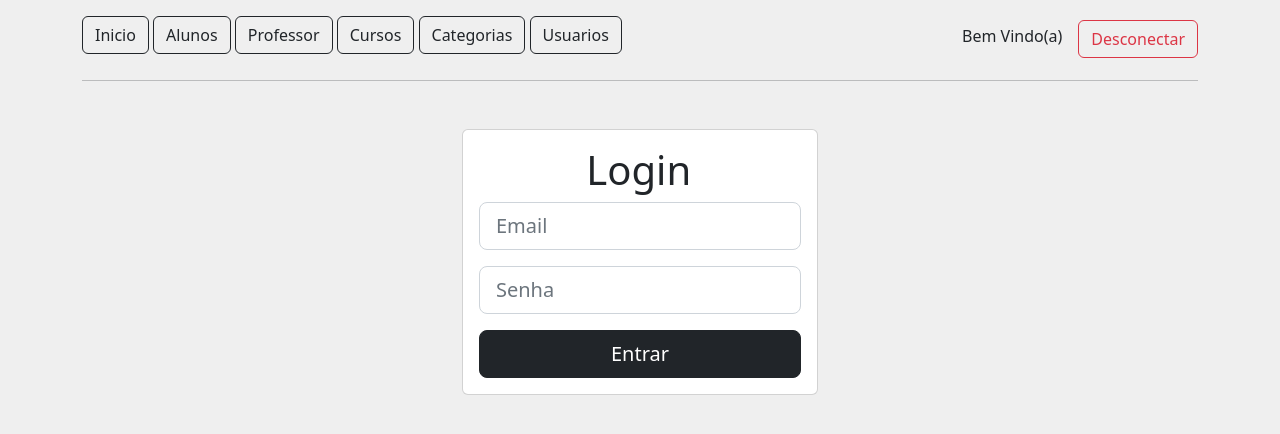
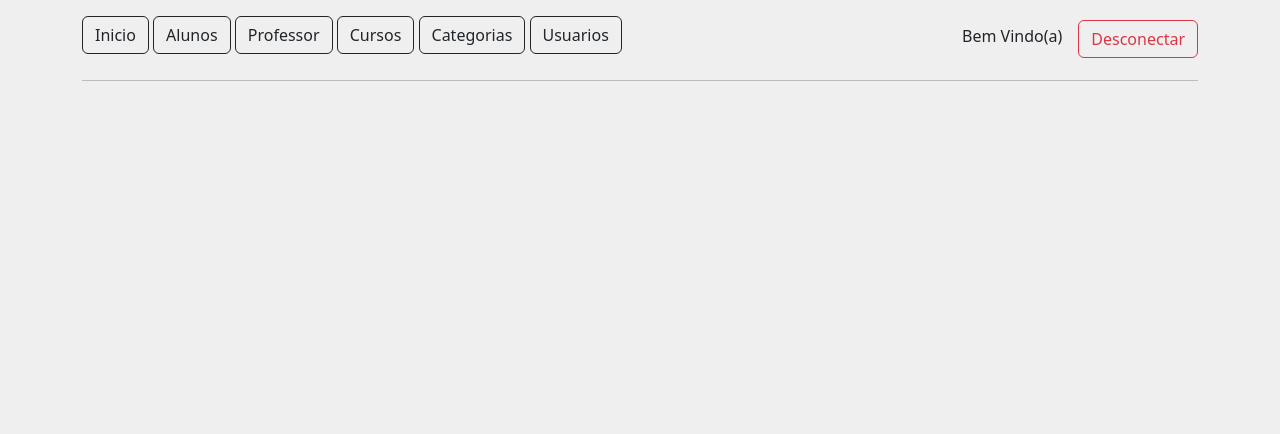
Before and after one commit to DieneLopes/CRUD-PHP-CURSOS-novo, a PHP site: template Views/template/menu.phtml in a window 1280 px wide. Shown: the top 434 px of the page. Run offline with PHP 8.4, Linux system fonts and the light colour scheme; the template is opened without the code that fills it, so the values that code supplies are empty.

Commit message:
deixando login apenas na inicial, e deixando tudo funcional

```diff
--- a/Views/template/menu.phtml
+++ b/Views/template/menu.phtml
@@ -22,7 +22,7 @@
 
 <hr>
 
-<section class="row mt-5">
+<!-- <section class="row mt-5">
     <div class="col-md-4 offset-md-4">
 
         <div class="card card-body">
@@ -37,5 +37,5 @@
                 </div>
             </form>
         </div>
-    </div>
+    </div> -->
 </section>
```
